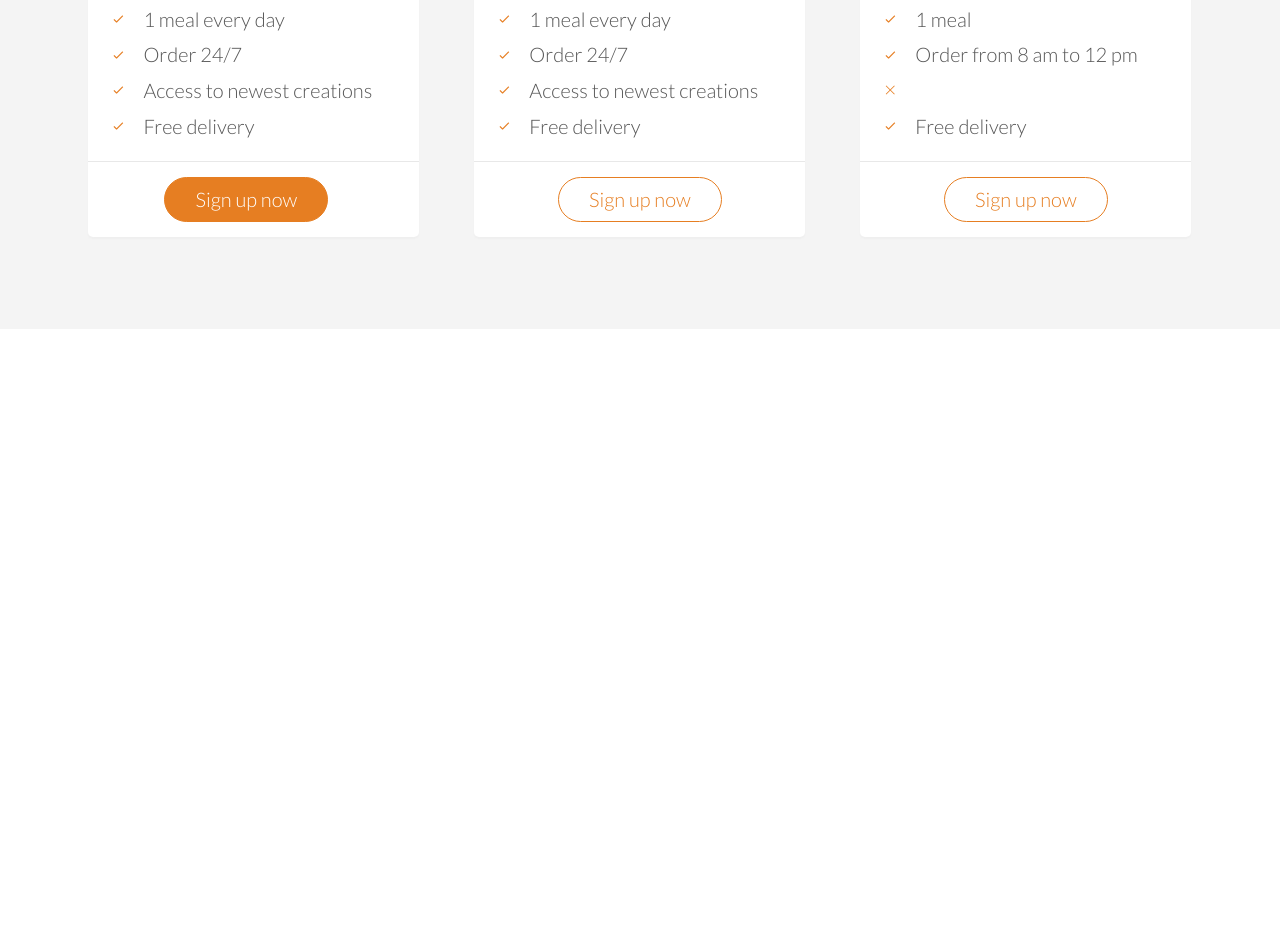
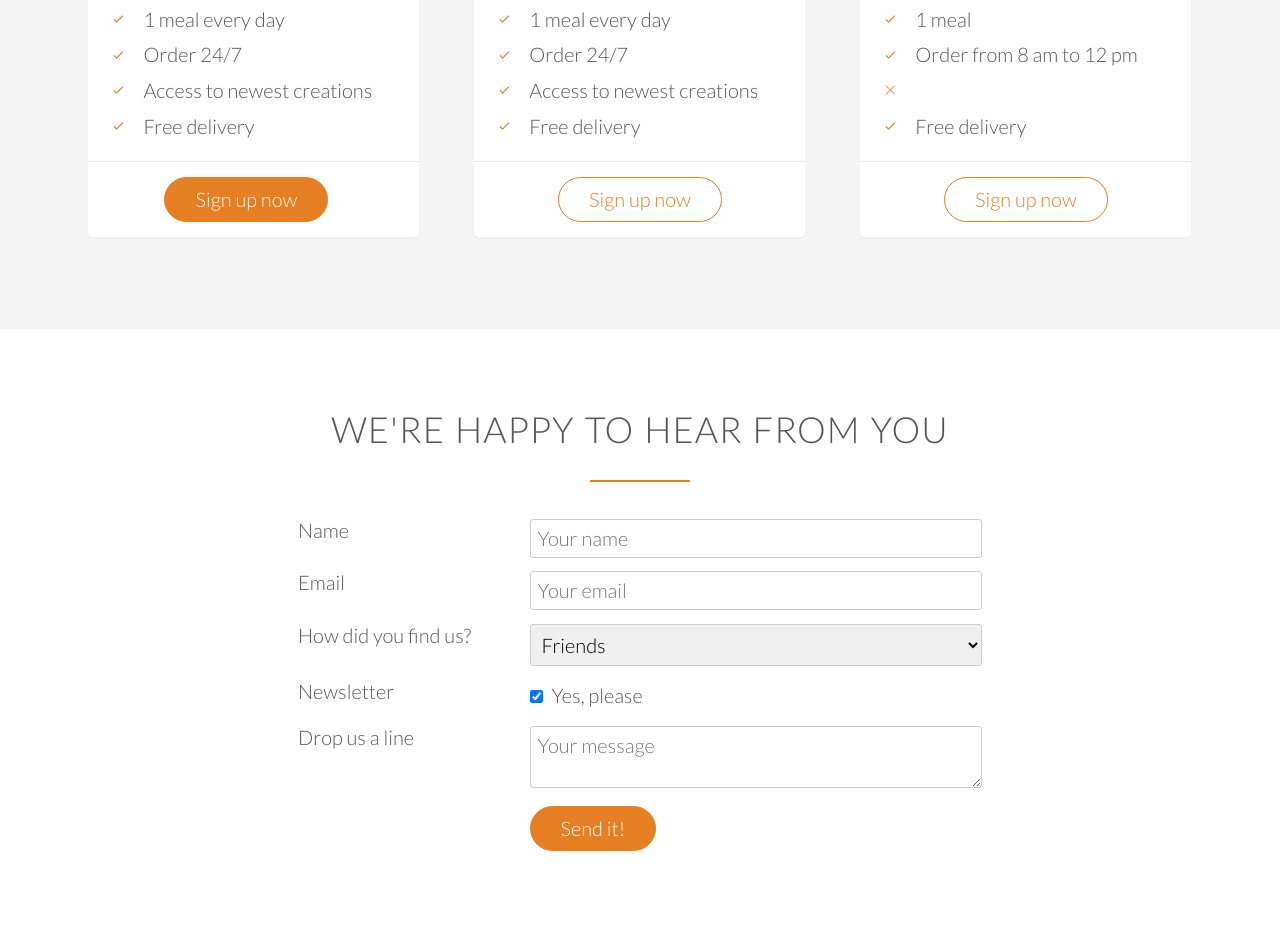
Before and after one commit to KaushikShivam/omnifood, a plain HTML site: page index.html in a window 1280 px wide. Shown: the part 4297-5235 px from the top of the page. Before the commit the page ends 4626 px from the top, so only its background shows below. Drawn offline with Linux system fonts and the light colour scheme; files whose address does not match are found by name.

Commit message:
Add contact form

```diff
--- a/index.html
+++ b/index.html
@@ -303,10 +303,69 @@
         </div>
     </section>
 
+    <section class="section-form">
+        <div class="row">
+            <h2>We're happy to hear from you </h2>
+        </div>
+        <div class="row">
+            <form action="#" method="post" class="contact-form">
+                <div class="row">
+                    <div class="col span-1-of-3">
+                        <label for="name">Name</label>
+                    </div>
+                    <div class="col span-2-of-3">
+                        <input type="text" name="name" id="name" placeholder="Your name" required>
+                    </div>
+                </div>
+                <div class="row">
+                    <div class="col span-1-of-3">
+                        <label for="name">Email</label>
+                    </div>
+                    <div class="col span-2-of-3">
+                        <input type="email" name="email" id="email" placeholder="Your email" required>
+                    </div>
+                </div>
+                <div class="row">
+                    <div class="col span-1-of-3">
+                        <label for="find-us">How did you find us?</label>
+                    </div>
+                    <div class="col span-2-of-3">
+                        <select name="find-us" id="find-us">
+                            <option value="friends" selected>Friends</option>
+                            <option value="search">Search engine</option>
+                            <option value="ad">Advertisement</option>
+                            <option value="other">Other</option>
+                        </select>
+                    </div>
+                </div>
+                <div class="row">
+                    <div class="col span-1-of-3">
+                        <label>Newsletter</label>
+                    </div>
+                    <div class="col span-2-of-3">
+                        <input type="checkbox" name="news" id="news" checked> Yes, please
+                    </div>
+                </div>
+                <div class="row">
+                    <div class="col span-1-of-3">
+                        <label>Drop us a line</label>
+                    </div>
+                    <div class="col span-2-of-3">
+                        <textarea name="message" id="message" placeholder="Your message"></textarea>
+                    </div>
+                </div>
+                <div class="row">
+                    <div class="col span-1-of-3">
+                        <label>&nbsp;</label>
+                    </div>
+                    <div class="col span-2-of-3">
+                        <input type="submit" value="Send it!">
+                    </div>
+                </div>
+            </form>
+        </div>
+    </section>
+
 </body>
 
 </html>
-
-<!--
-Section 7: Contact form
-Title: We're happy to hear from you -->
--- a/resources/css/style.css
+++ b/resources/css/style.css
@@ -136,7 +136,8 @@ a:active {
 }
 
 .btn:link,
-.btn:visited {
+.btn:visited,
+input[type='submit'] {
 	display: inline-block;
 	padding: 10px 30px;
 	font-weight: 300;
@@ -146,7 +147,8 @@ a:active {
 }
 
 .btn-full:link,
-.btn-full:visited {
+.btn-full:visited,
+input[type='submit'] {
 	background-color: #e67e22;
 	border: 1px solid #e67e22;
 	color: white;
@@ -160,8 +162,11 @@ a:active {
 }
 
 .btn:hover,
-.btn:active {
+.btn:active,
+input[type='submit']:hover,
+input[type='submit']:active {
 	background-color: #cf6d17;
+	cursor: pointer;
 }
 
 .btn-full:hover,
@@ -444,3 +449,40 @@ cite img {
 .plan-box ul li {
 	padding: 5px 0;
 }
+
+/* ---------------------------------------------------- */
+/* CONTACT FORM */
+/* ---------------------------------------------------- */
+
+.contact-form {
+	width: 60%;
+	margin: 0 auto;
+}
+
+input[type='text'],
+input[type='email'],
+select,
+textarea {
+	width: 100%;
+	padding: 7px;
+	border-radius: 3px;
+	border: 1px solid #ccc;
+}
+
+textarea {
+	height: 100%;
+}
+
+input[type='checkbox'] {
+	margin: 10px 5px 10px 0;
+}
+
+*:focus {
+	outline: none;
+}
+
+input::placeholder,
+textarea::placeholder,
+select {
+	font-weight: 300;
+}
```
